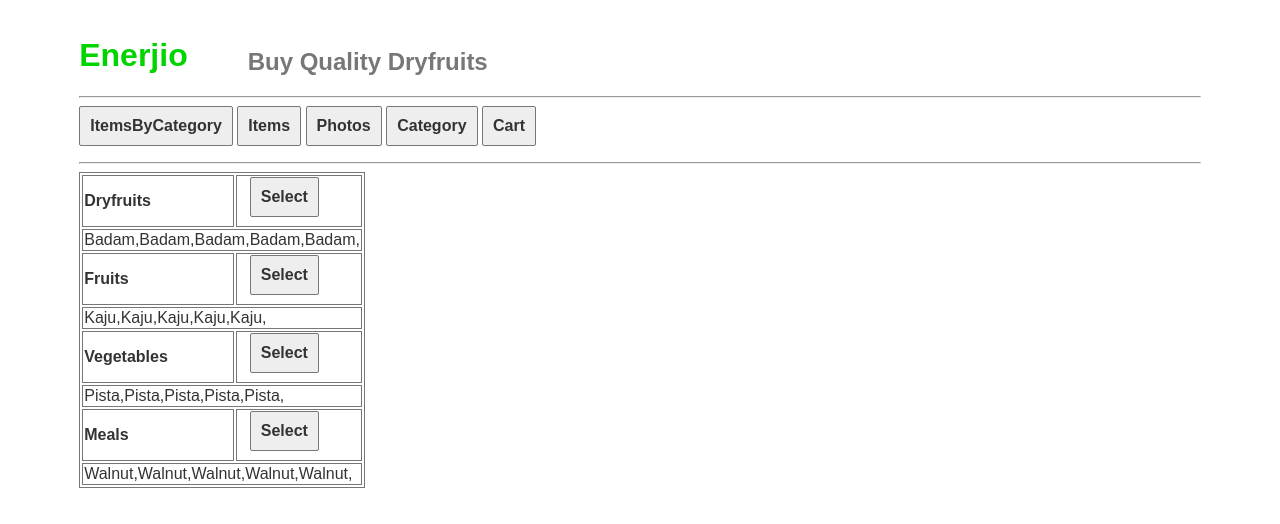
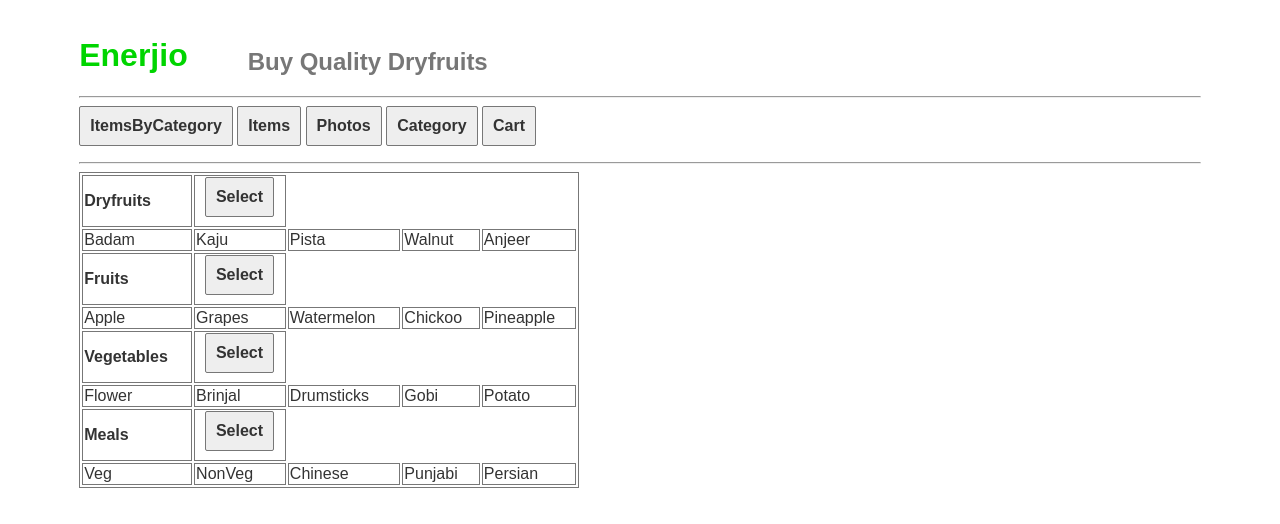
Before and after one commit to prabhusachin/https-github.com-sachin-ta-enerjiyo, a Svelte app: page / in a window 1280 px wide. Both pictures are taken after a click on the button "ItemsByCategory". Shown: the top 524 px of the page. Built offline with nearby package versions, Linux system fonts and the light colour scheme.

Commit message:
Update App.svelte

```diff
--- a/src/App.svelte
+++ b/src/App.svelte
@@ -67,17 +67,17 @@ function handleallItemsbycatClick() {
 		var i=0;
 		while (i<categories.length)
 		{
-		    var slstitems = "";
+		    itemsbycat = [];
             var j=0;
             while (j<items.length)
             {
                 if (items[j]["id"] == categories[i]["id"])
                 {
-                    slstitems = slstitems +  items[i]["name"] + ",";
+                    itemsbycat.push ({ id: items[j]["id"], name: items[j]["name"],price:items[j]["price"],rate:items[j]["rate"],qty:items[j]["qty"] });
                 }
                 j++;
             }
-            allitemsbycat.push ({id: categories[i]["id"],idname: categories[i]["name"], val: slstitems})
+            allitemsbycat.push ({id: categories[i]["id"],idname: categories[i]["name"], val: itemsbycat})
 		    i++;
 		}
 	}
@@ -410,11 +410,13 @@ Category
 {/if}
 
 {#if showallItemsbycat}
-<table border="1" bordercolor="#777" width="200">
+<table border="1" bordercolor="#777" width="500">
 {#each allitemsbycat as { id, idname, val }, j}
 <tr><td><b><span class = "productname">{idname}</span></b></td><td><button on:click={()=>handleItemsClick(id)} class = "left10 selectcategorybutton">Select</button></td></tr>
 <tr>
-<td colspan="2">{val}</td>
+{#each val as { id, name,price,qty }, i}
+<td>{name}</td>
+{/each}
 </tr>
 {/each}
 </table>
```
